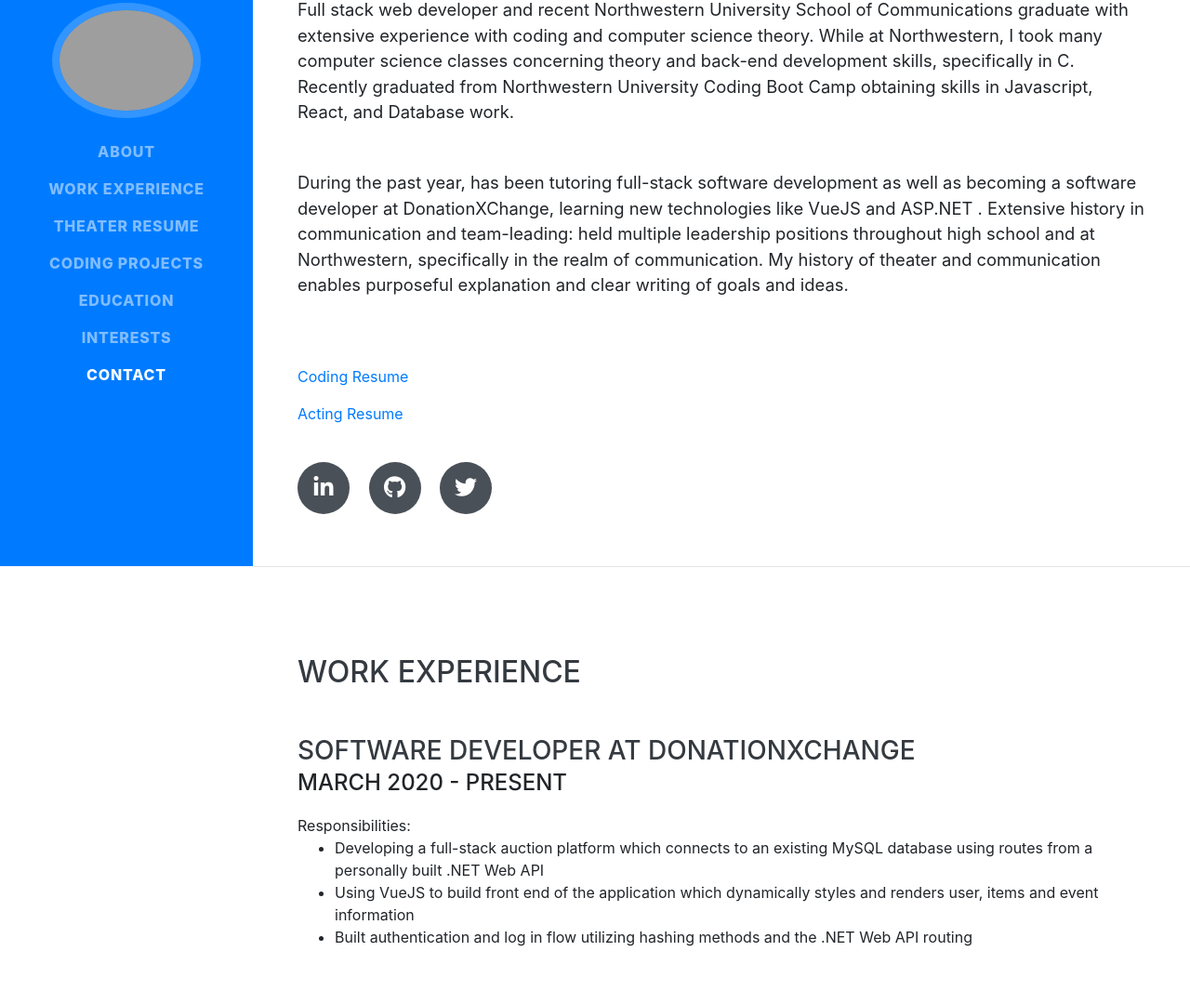
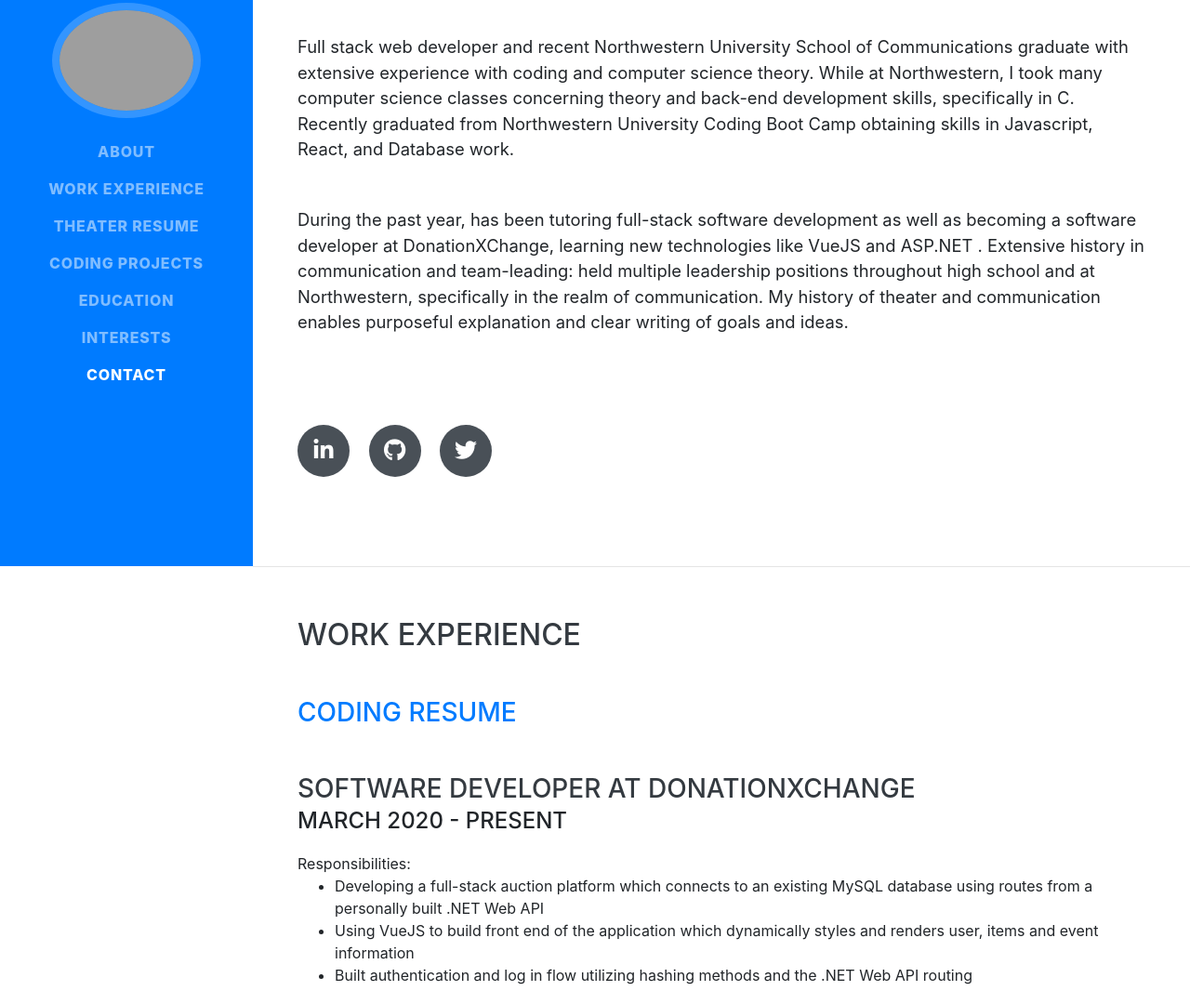
Before and after one commit to kempatkinson/Portfolio, a website with bundled scripts: page index.html in a window 1280 px wide. Shown: the part 191-1271 px from the top of the page at 93% size. Built offline with nearby package versions, Linux system fonts and the light colour scheme; grey boxes are pictures that could not be loaded; a web font is replaced by a local one.

Commit message:
updated links

```diff
--- a/index.html
+++ b/index.html
@@ -89,9 +89,7 @@
           purposeful explanation and clear writing of goals and ideas.
         </p>
         <br>
-        <p> <a href="https://drive.google.com/file/d/1bDEvkwbVNSrpC495viR0CWGuj3JTblFA/view?usp=sharing"> Coding Resume
-          </a></p>
-        <p> <a href="https://drive.google.com/open?id=15miz5k4vu33GWz-4r1_vUoHdKjXHh4Jv"> Acting Resume </a></p>
+
 
         <br>
         <div class="social-icons">
@@ -114,6 +112,12 @@
     <section class="resume-section p-3 p-lg-5 d-flex align-items-center" id="work">
       <div class="w-100">
         <h2 class="mb-5">Work Experience</h2>
+        <div class="resume-item d-flex flex-column flex-md-row justify-content-between mb-5">
+          <div class="resume-content">
+            <h3 class="mb-0"><a href="https://drive.google.com/file/d/1bDEvkwbVNSrpC495viR0CWGuj3JTblFA/view?usp=sharing"> Coding Resume
+            </a></h3>
+          </div>
+        </div>
 
         <div class="resume-item d-flex flex-column flex-md-row justify-content-between mb-5">
           <div class="resume-content">
@@ -159,7 +163,7 @@
 
   <section class="resume-section p-3 p-lg-5 d-flex align-items-center" id="theater">
     <div class="w-100">
-      <h2 class="mb-5">Theater Resume</h2>
+      <h2 class="mb-5"><a href="https://drive.google.com/file/d/1bDEvkwbVNSrpC495viR0CWGuj3JTblFA/view?usp=sharing"> Theater Resume </a></h2>
 
       <div class="resume-item d-flex flex-column flex-md-row justify-content-between mb-5">
         <div class="resume-content">
@@ -201,6 +205,10 @@
                 Episode 1; Actor/Improvisor</a>
 
             </li>
+            <li> <a href="https://www.facebook.com/watch/?v=1492812530817066"> Winter Quarter Update: 2018;
+            Writer (Guest Interview at 8:18)</a>
+
+          </li>
           </ul>
         </div>
 
```
